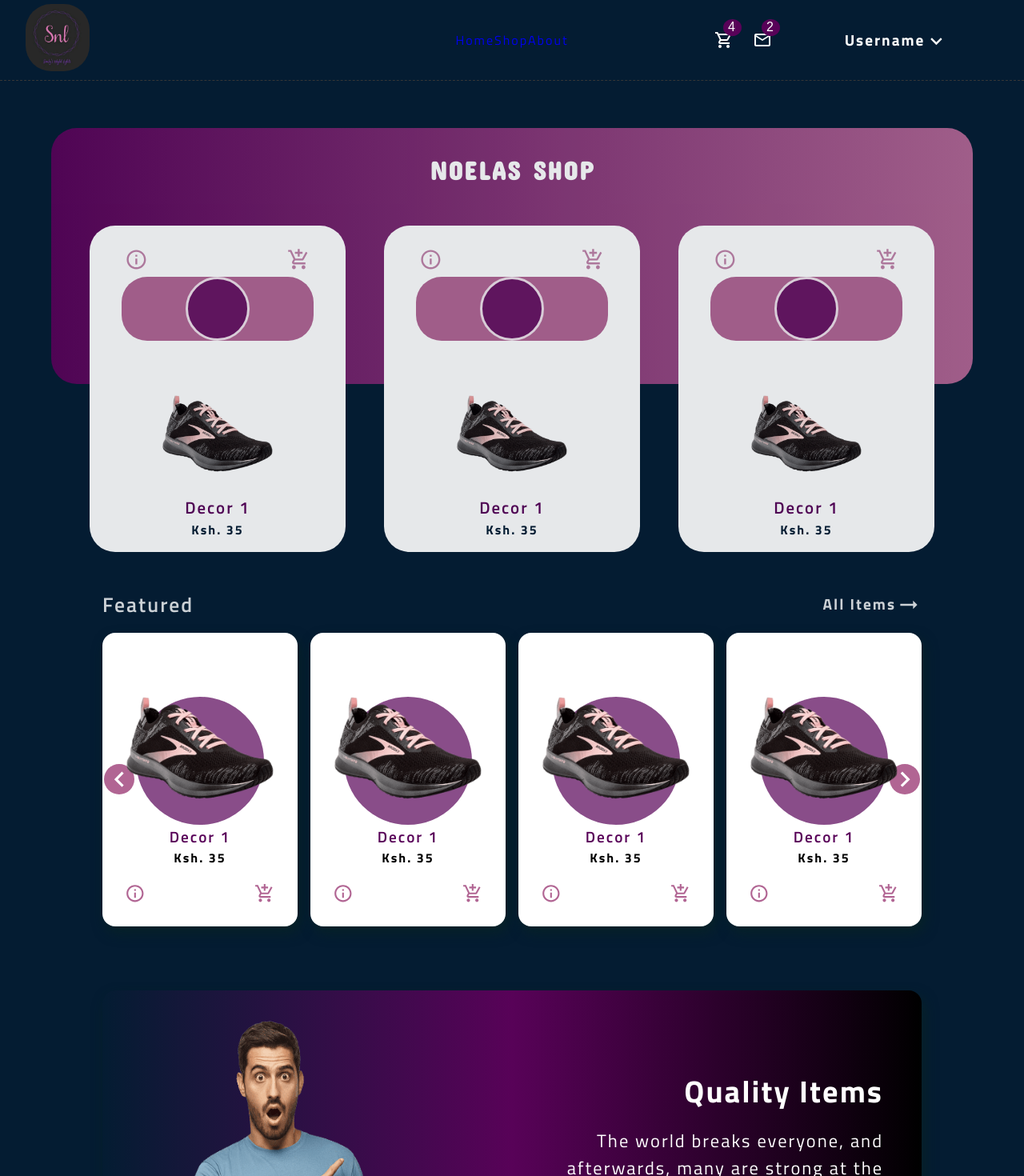
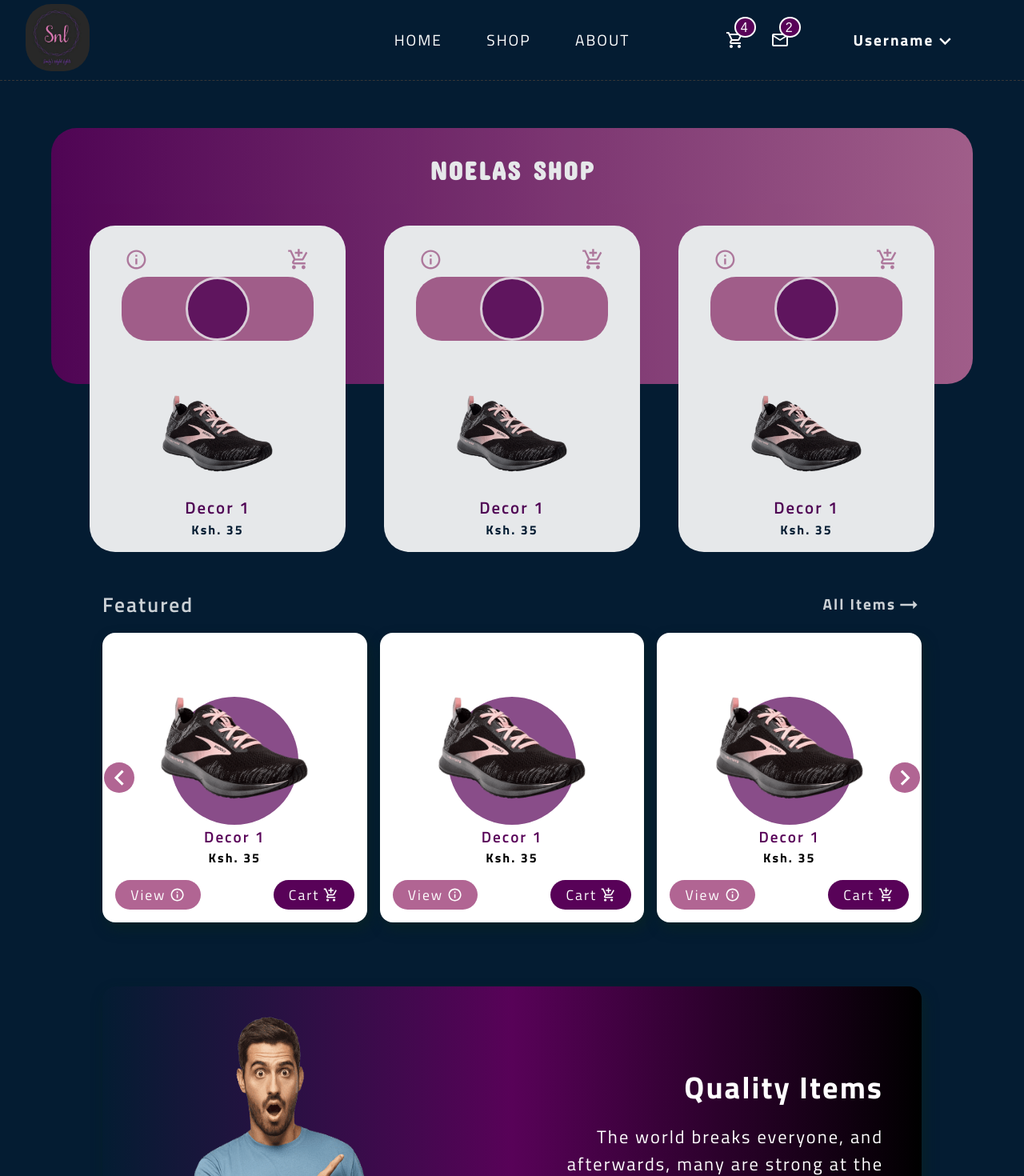
Before and after one commit to alekskimeu/ecommerce-frontend, a React (Create React App) app: page / in a window 1280 px wide. Shown: the top 1470 px of the page at 80% size. Built offline with nearby package versions, Linux system fonts and the light colour scheme.

Commit message:
Style product component

```diff
--- a/src/components/Header/Header.css
+++ b/src/components/Header/Header.css
@@ -7,7 +7,7 @@
     align-items: center;
     position: fixed;
     top: 0;
-    z-index: 1;
+    z-index: 2;
     background-color: var(--bg-color);
 }
 
@@ -94,16 +94,24 @@
 .header .cart-counter, .header .notification-counter {
     position: absolute;
     color: white;
-    top: -2px;
-    right: 2px;
+    border: 2px solid white;
+    top: -5px;
+    right: -2px;
     background-color: var(--secondary);
     font-size:1rem;
-    padding: 1.5px 6px;
+    padding: 2.7px 6px 1px 6px;
     border-radius: 50%;
     -webkit-border-radius: 50%;
     -moz-border-radius: 50%;
     -ms-border-radius: 50%;
     -o-border-radius: 50%;
+}
+
+.header .menu-items {
+    display: flex;
+    justify-content: center;
+    align-items: center;
+    gap: .5rem;
 }
 
 .header-menu .menu-items  .MuiSvgIcon-root:hover {
--- a/src/components/Header/Header.jsx
+++ b/src/components/Header/Header.jsx
@@ -21,7 +21,7 @@ const Header = () => {
 			<div className="brand">
 				<img src={logo} alt="" width="80" />
 			</div>
-			<div className="header-div">
+			<div className="header-nav">
 				<Link to="/">Home</Link>
 				<Link to="/shop">Shop</Link>
 				<Link to="/about">About</Link>
--- a/src/components/Product/Product.css
+++ b/src/components/Product/Product.css
@@ -17,7 +17,6 @@
 
 .product:hover {
     box-shadow: 6px 12px 24px var(--shadow);
-    opacity: .8;
 }
 
 .product .image {
@@ -31,8 +30,6 @@
     max-width: 100%;
     z-index: 1;
 }
-
-
 
 .product .image::after {
     content: "";
@@ -53,26 +50,52 @@
     display: flex;
     align-items: center;
     justify-content: space-between;
-    margin-top: 0.5rem;
+    margin-top: 1rem;
 }
 
 .product-cta a {
     cursor: pointer;
-    padding: .4rem 1rem;
+    padding: .3rem 1.2rem;
+    font-size: 1.1rem;
+    border-radius: 2rem;
+    display: flex;
+    align-items: center;
+    -webkit-border-radius: 2rem;
+    -moz-border-radius: 2rem;
+    -ms-border-radius: 2rem;
+    -o-border-radius: 2rem;
+}
+
+.product-cta .btn-more {
+    background-color: var(--primary);
     color: white;
-    margin-top: 0.5rem;
-    border-radius: 1rem;
-    -webkit-border-radius: 1rem;
-    -moz-border-radius: 1rem;
-    -ms-border-radius: 1rem;
-    -o-border-radius: 1rem;
+    transition: all .5s ease;
+    -webkit-transition: all .5s ease;
+    -moz-transition: all .5s ease;
+    -ms-transition: all .5s ease;
+    -o-transition: all .5s ease;
+}
+
+.product-cta .btn-cart {
+    background-color: var(--secondary);
+    color: white;
+    transition: all .5s ease;
+    -webkit-transition: all .5s ease;
+    -moz-transition: all .5s ease;
+    -ms-transition: all .5s ease;
+    -o-transition: all .5s ease;
+}
+
+.product-cta .btn-more:hover, .product-cta .btn-cart:hover {
+    opacity: .9;
 }
 
 .product-cta .MuiSvgIcon-root {
     cursor: pointer;
-    color: var(--primary);
+    color: white;
     font-weight: 700;
-    font-size: 1.6rem;
+    font-size: 1.2rem;
+    margin-left: 0.3rem;
 }
 
 .product-info {
--- a/src/components/Product/Product.jsx
+++ b/src/components/Product/Product.jsx
@@ -1,5 +1,5 @@
 import React from "react";
-import { IconButton } from "@material-ui/core";
+import { Link } from "react-router-dom";
 import InfoOutlinedIcon from "@material-ui/icons/InfoOutlined";
 import AddShoppingCartOutlined from "@material-ui/icons/AddShoppingCartOutlined";
 
@@ -22,12 +22,14 @@ const Product = ({ product }) => {
 				<p className="price">Ksh. {product.price}</p>
 			</div>
 			<div className="product-cta">
-				<IconButton>
+				<Link to="/" className="btn-more">
+					View
 					<InfoOutlinedIcon />
-				</IconButton>
-				<IconButton>
+				</Link>
+				<Link to="/" className="btn-cart">
+					Cart
 					<AddShoppingCartOutlined />
-				</IconButton>
+				</Link>
 			</div>
 		</div>
 	);
--- a/src/components/Products/Products.css
+++ b/src/components/Products/Products.css
@@ -5,7 +5,7 @@
 
 .products-wrapper {
     display: grid;
-    grid-template-columns: repeat(5, 1fr);
+    grid-template-columns: repeat(4, 1fr);
     justify-content: center;
     align-items: center;
     gap: 1rem;
@@ -14,7 +14,7 @@
 
 @media screen and (max-width: 1290px) {
     .products-wrapper {
-        grid-template-columns: repeat(4, 1fr);
+        grid-template-columns: repeat(3, 1fr);
     }
 
     .products-wrapper .product:last-child {
--- a/src/data.js
+++ b/src/data.js
@@ -46,12 +46,6 @@ export const newProducts = [
 		image: image,
 		price: 35.0,
 	},
-	{
-		id: 5,
-		name: "Decor 1",
-		image: image,
-		price: 35.0,
-	},
 ];
 
 export const topProducts = [
@@ -75,12 +69,6 @@ export const topProducts = [
 	},
 	{
 		id: 4,
-		name: "Decor 1",
-		image: image,
-		price: 35.0,
-	},
-	{
-		id: 5,
 		name: "Decor 1",
 		image: image,
 		price: 35.0,
@@ -112,10 +100,4 @@ export const featuredProducts = [
 		image: image,
 		price: 35.0,
 	},
-	{
-		id: 5,
-		name: "Decor 1",
-		image: image,
-		price: 35.0,
-	},
 ];
--- a/src/index.css
+++ b/src/index.css
@@ -23,6 +23,7 @@ h1,h2,h3,h4,h5,h6,p,a, button{letter-spacing: 2px;}
 
 .container {
   max-width: 1200px;
+  width: 98vw;
   margin: auto;
 }
 
--- a/src/pages/Shop.jsx
+++ b/src/pages/Shop.jsx
@@ -1,7 +1,13 @@
 import React from "react";
 
 const Shop = () => {
-	return <div>SHOP</div>;
+	return (
+		<div>
+			{/* Sidebar -> Categories */}
+			{/* Search */}
+			{/* Products -> Categorywise */}
+		</div>
+	);
 };
 
 export default Shop;
```
